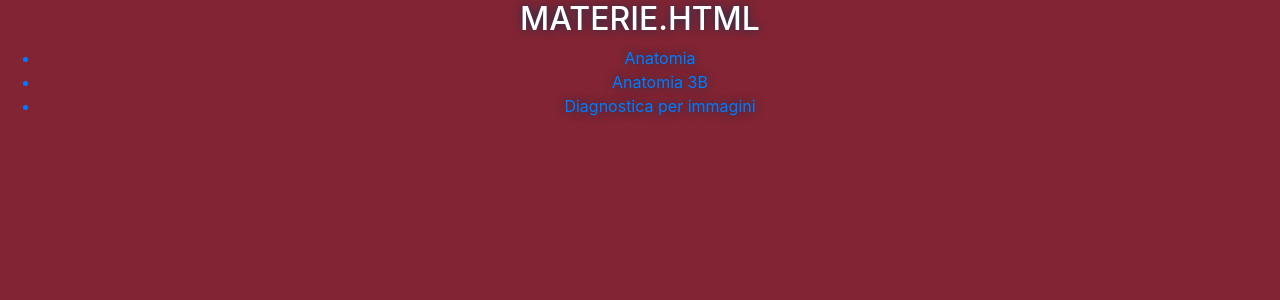
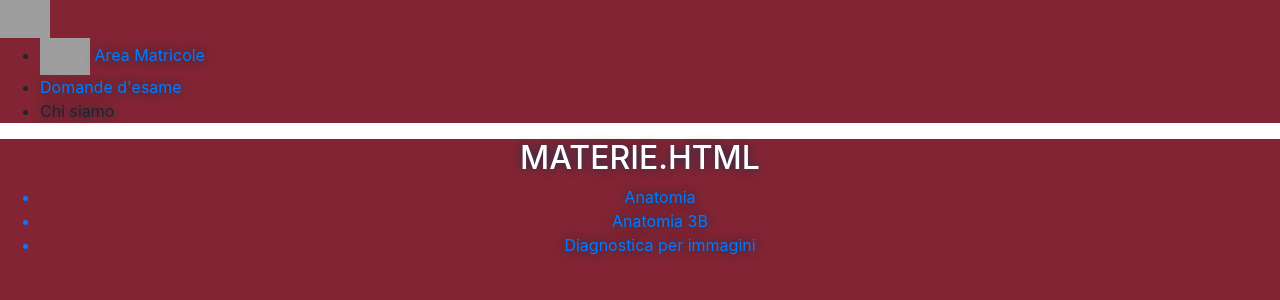
Before and after one commit to giulioscutari/SitoAssociazione, a Django app: page /materie/ in a window 1280 px wide. Shown: the top 300 px of the page. Run offline with Django 3.2, Linux system fonts and the light colour scheme; data comes from the database, SQL or seed files in the repository; some libraries are stand-ins or nearby versions; some web fonts are replaced; grey boxes are pictures that could not be loaded.

Commit message:
c'è questa linea bianca fuori luogo come un tedesco ad un barmitswa

```diff
--- a/static/css/style.css
+++ b/static/css/style.css
@@ -108,3 +108,14 @@
   transition: 1s, ease;
   opacity: 1;
 }
+/* *{
+  box-sizing: border-box;
+  margin: 0;
+  padding: 0;
+} */
+/* header, nav{
+  background-color: #822433;
+} */
+.menu{
+
+}
--- a/templates/base.html
+++ b/templates/base.html
@@ -24,7 +24,15 @@
 
     <script src='{% static "js/sort-table.min.js" %}'></script>
     <!-- <link rel="stylesheet" href='{% static "css/style.css" %}'> -->
-
+    <nav style="background-color: #822433;">
+        <img src="https://i.ibb.co/0n6QrTr/Home-button.png" alt="homebtn" width="50px
+        " class="homebtn" >
+        <ul class="menu">
+            <li><a href="#"><img src="https://i.ibb.co/zhfwhrM/matr.png" width="50px"> Area Matricole</a></li>
+            <li><a href="#">Domande d'esame</a></li>
+            <li><a>Chi siamo</a></li>
+        </ul>
+    </nav>
 </head>
 <body>
     <div class="pippo">
```
